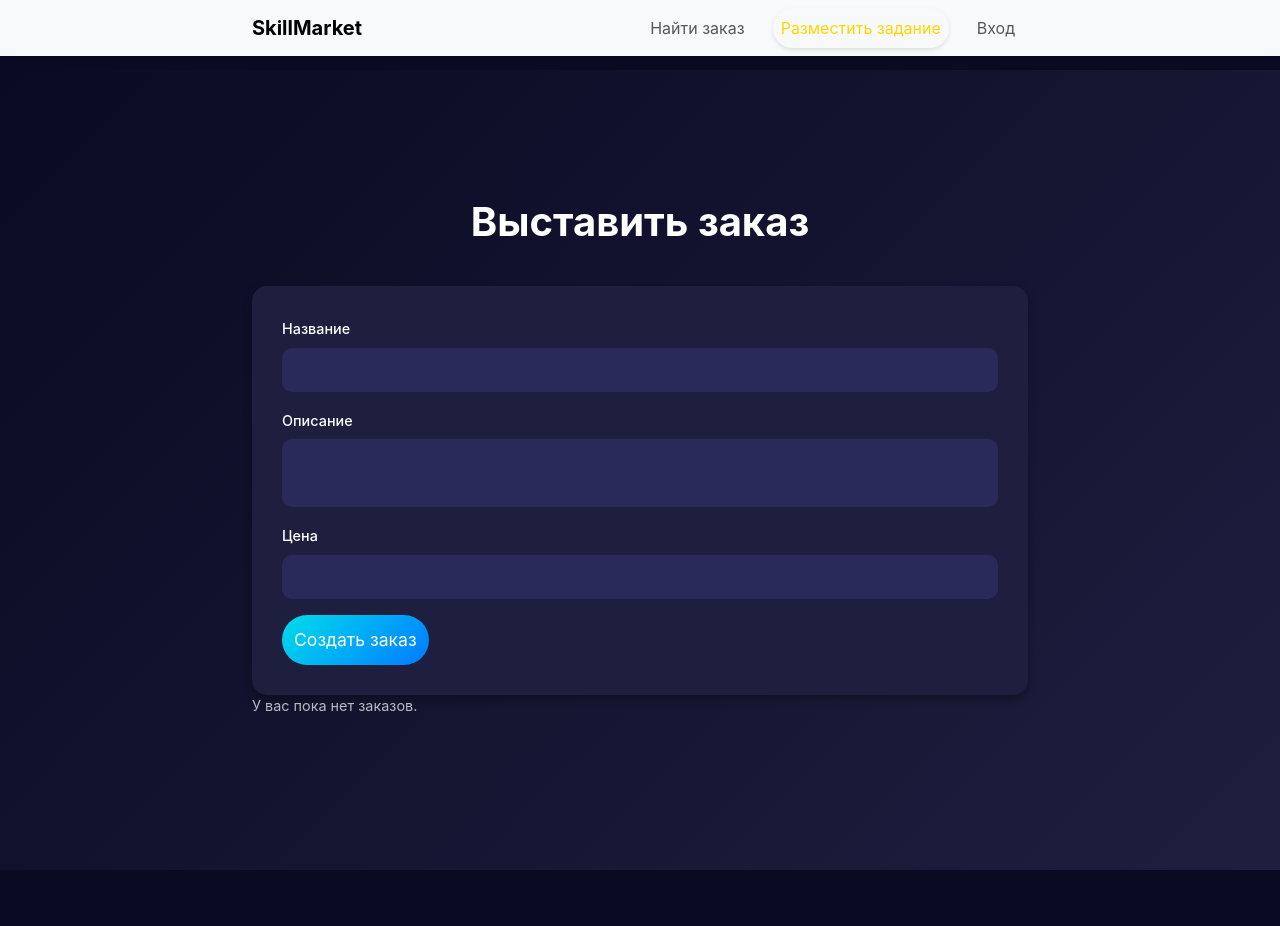
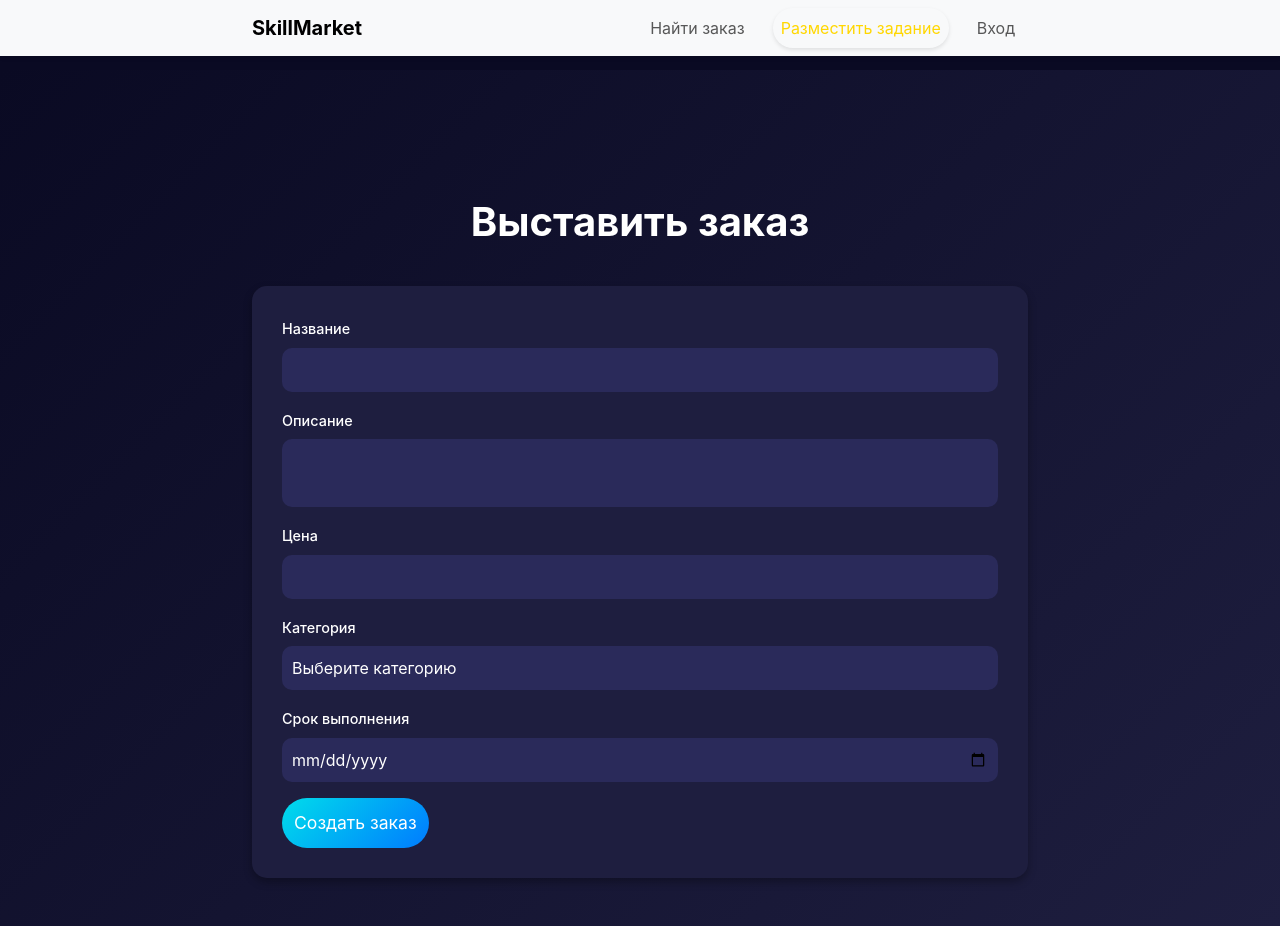
Before and after one commit to loki1c/freelance-exchange, a React (Create React App) app: page /profile/orders in a window 1280 px wide. Before the commit the page ends 870 px from the top, so only its background shows below. Built offline with nearby package versions, Linux system fonts and the light colour scheme.

Commit message:
добавил категории и дедлайны в заказы и сдела фильтр по категориям

```diff
--- a/src/components/pages/AllOrder/AllOrder.js
+++ b/src/components/pages/AllOrder/AllOrder.js
@@ -6,7 +6,10 @@ import "./AllOrder.css";
 
 const AllOrder = () => {
   const [orders, setOrders] = useState([]);
+  const [filteredOrders, setFilteredOrders] = useState([]);
   const [loading, setLoading] = useState(true);
+  const [categories, setCategories] = useState([]);
+  const [selectedCategory, setSelectedCategory] = useState("");
 
   useEffect(() => {
     axios
@@ -17,7 +20,13 @@ const AllOrder = () => {
       })
       .then((response) => {
         setOrders(response.data);
+        setFilteredOrders(response.data);
         setLoading(false);
+        // Сет категории из всех заказов
+        const uniqueCategories = [
+          ...new Set(response.data.map((order) => order.category).filter((category) => category))
+        ];
+        setCategories(uniqueCategories);
       })
       .catch((error) => {
         console.error("There was an error fetching the orders!", error);
@@ -25,17 +34,49 @@ const AllOrder = () => {
       });
   }, []);
 
+  const handleCategoryChange = (event) => {
+    const category = event.target.value;
+    setSelectedCategory(category);
+
+    if (category === "") {
+      setFilteredOrders(orders);  // Показываем все заказы
+    } else {
+      setFilteredOrders(
+        orders.filter((order) => order.category === category)
+      );  // Фильтруем заказы по выбранной категории
+    }
+  };
+
   if (loading) return <div className="text-white">Загрузка...</div>;
 
   return (
     <div className="find-order-page">
       <div className="container py-5">
         <h2 className="section-title">Найти заказ</h2>
-        {orders.length === 0 ? (
+
+        {/* Фильтрация по категориям */}
+        <div className="category-filter mb-4">
+          <label htmlFor="category">Выберите категорию:</label>
+          <select
+            id="category"
+            className="form-select"
+            value={selectedCategory}
+            onChange={handleCategoryChange}
+          >
+            <option value="">Все категории</option>
+            {categories.map((category, index) => (
+              <option key={index} value={category}>
+                {category}
+              </option>
+            ))}
+          </select>
+        </div>
+
+        {filteredOrders.length === 0 ? (
           <p className="text-white">Нет доступных заказов.</p>
         ) : (
           <div className="row g-4">
-            {orders.map((order) => (
+            {filteredOrders.map((order) => (
               <div className="col-md-4" key={order.id}>
                 <div className="order-card">
                   <img
@@ -47,6 +88,17 @@ const AllOrder = () => {
                     <h5 className="order-title">{order.title}</h5>
                     <p className="order-description">{order.description}</p>
                     <p className="order-price">{order.price}</p>
+
+                    {/* Категория заказа */}
+                    <p className="order-category">
+                      <strong>Категория:</strong> {order.category || "Не указано"}
+                    </p>
+
+                    {/* Дедлайн заказа */}
+                    <p className="order-deadline">
+                      <strong>Дедлайн:</strong> {order.deadline ? new Date(order.deadline).toLocaleDateString() : "Не указан"}
+                    </p>
+
                     <Link
                       to={`/profile/orders/${order.id}`}
                       className="btn btn-primary"
--- a/src/components/pages/Orders/Orders.js
+++ b/src/components/pages/Orders/Orders.js
@@ -4,7 +4,13 @@ import "bootstrap/dist/css/bootstrap.min.css";
 import "./Orders.css";
 
 const Orders = () => {
-  const [order, setOrder] = useState({ title: "", description: "", price: "" });
+  const [order, setOrder] = useState({
+    title: "",
+    description: "",
+    price: "",
+    category: "",
+    deadline: "",
+  });
   const [orders, setOrders] = useState([]);
   const [message, setMessage] = useState("");
   const [isEditing, setIsEditing] = useState(false);
@@ -54,7 +60,13 @@ const Orders = () => {
         setMessage("Заказ успешно создан!");
       }
 
-      setOrder({ title: "", description: "", price: "" });
+      setOrder({
+        title: "",
+        description: "",
+        price: "",
+        category: "",
+        deadline: "",
+      });
       setIsEditing(false);
       setEditOrderId(null);
       fetchOrders();
@@ -100,12 +112,37 @@ const Orders = () => {
                 required
               />
             </div>
+            <div className="mb-3">
+              <label className="form-label">Категория</label>
+              <select
+                className="form-control"
+                value={order.category}
+                onChange={(e) => setOrder({ ...order, category: e.target.value })}
+                required
+              >
+                <option value="">Выберите категорию</option>
+                <option value="Desktop Development">Десктопная разработка</option>
+                <option value="Mobile Development">Мобильная разработка</option>
+                <option value="Web Backend">Бэкенд: C++, Python, Java, C#</option>
+                <option value="Web Frontend">Фронтенд: JavaScript, TypeScript</option>
+                <option value="Game Development">Разработка игр</option>
+              </select>
+            </div>
+            <div className="mb-3">
+              <label className="form-label">Срок выполнения</label>
+              <input
+                type="date"
+                className="form-control"
+                value={order.deadline}
+                onChange={(e) => setOrder({ ...order, deadline: e.target.value })}
+                required
+              />
+            </div>
             <button type="submit" className="btn btn-primary">
               {isEditing ? "Сохранить изменения" : "Создать заказ"}
             </button>
           </form>
         </div>
-        {orders.length === 0 && <p>У вас пока нет заказов.</p>}
       </div>
     </div>
   );
```
